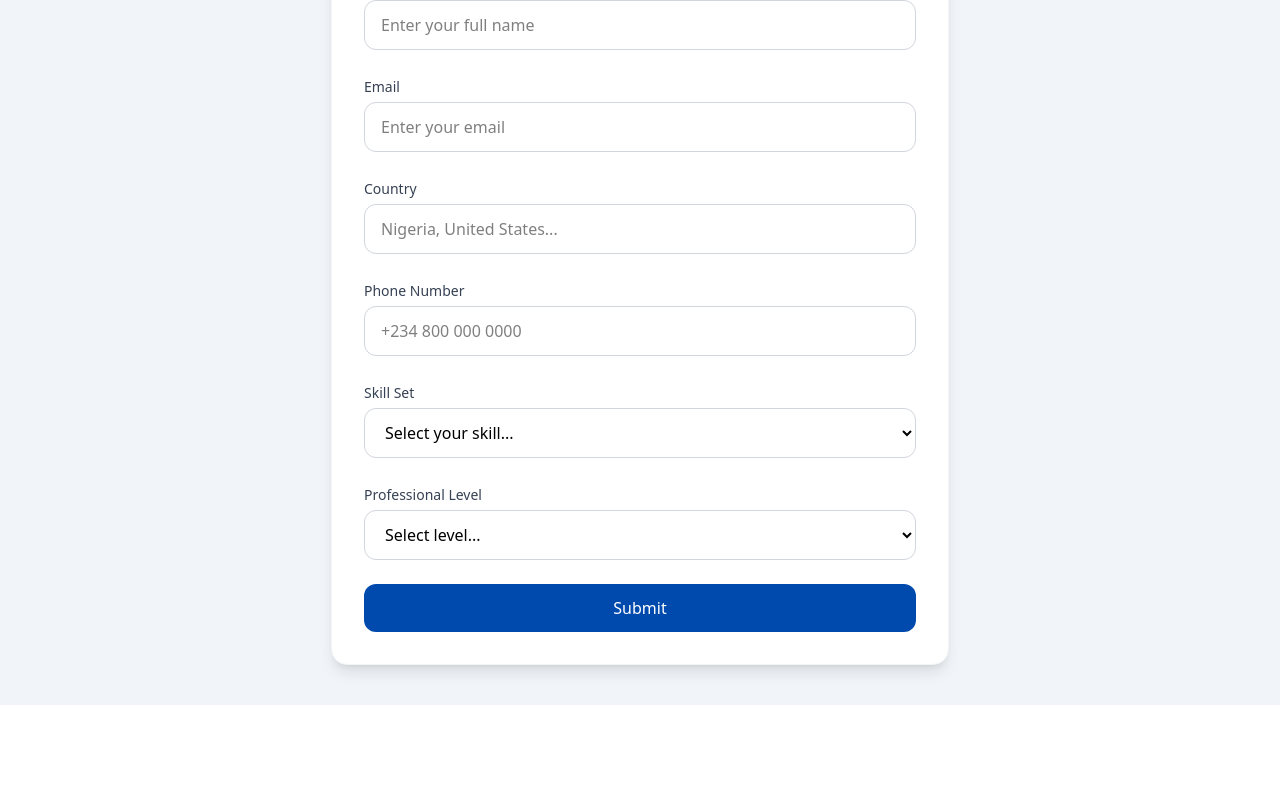
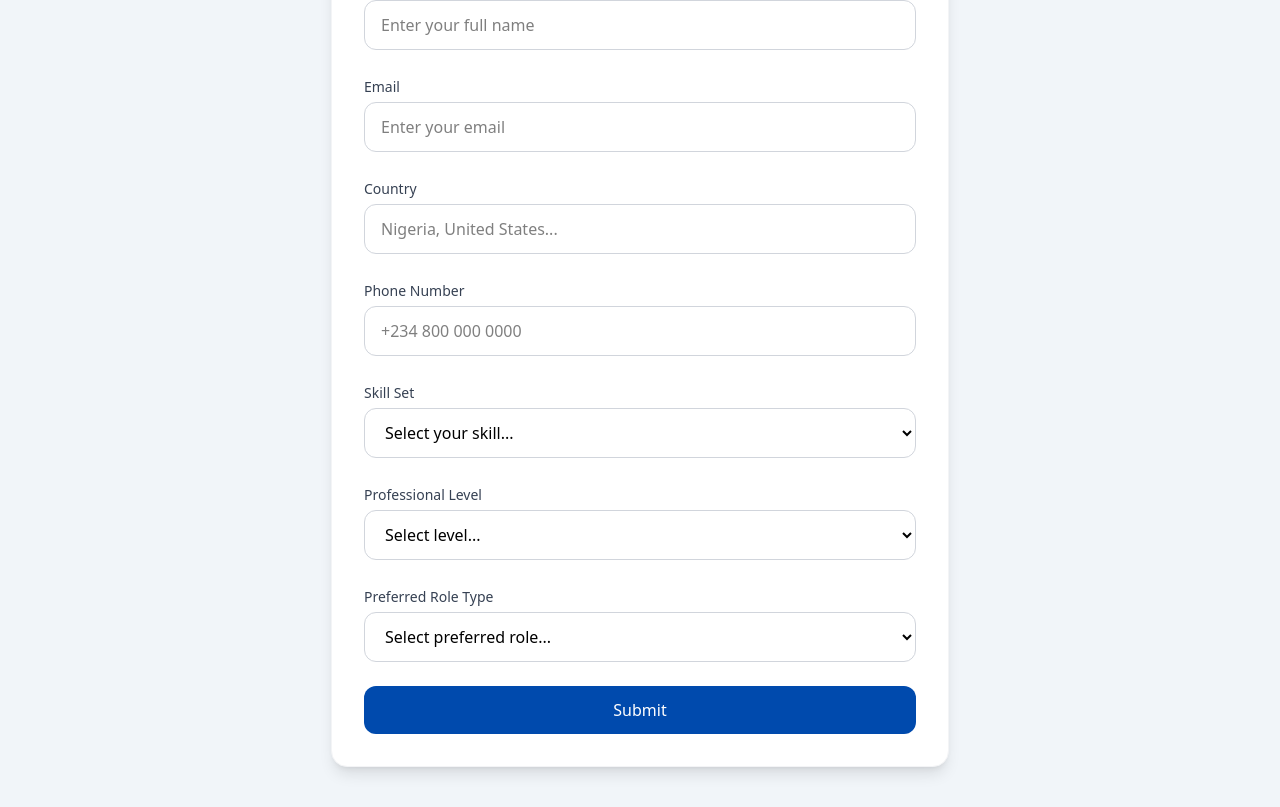
Before and after one commit to Oluwasamibond/kongila-waitlist, a React (Vite) app: page / in a window 1280 px wide. Shown: the part 562-1369 px from the top of the page. Before the commit the page ends 1267 px from the top, so only its background shows below. Built offline with nearby package versions, Linux system fonts and the light colour scheme.

Commit message:
role updated

```diff
--- a/src/components/Form.jsx
+++ b/src/components/Form.jsx
@@ -78,6 +78,7 @@ export default function Form() {
     phone: "",
     skillSet: "",
     professionalLevel: "",
+    preferredRole: "",
 
     // Employer fields
     companyName: "",
@@ -150,6 +151,7 @@ export default function Form() {
         phone: "",
         skillSet: "",
         professionalLevel: "",
+        preferredRole: "",
 
         companyName: "",
         industry: "",
@@ -308,6 +310,25 @@ export default function Form() {
                       {lvl}
                     </option>
                   ))}
+                </select>
+              </div>
+
+              {/* ✅ NEW Preferred Role */}
+              <div>
+                <label className="text-sm font-medium text-gray-700">
+                  Preferred Role Type
+                </label>
+                <select
+                  name="preferredRole"
+                  value={form.preferredRole}
+                  onChange={handleChange}
+                  className="w-full mt-1 border border-gray-300 rounded-xl px-4 py-3 bg-white"
+                >
+                  <option value="">Select preferred role...</option>
+                  <option value="Full Time">Full Time</option>
+                  <option value="Part-Time">Part-Time</option>
+                  <option value="Short Contract">Short Contract</option>
+                  <option value="Project Task">Project Task</option>
                 </select>
               </div>
             </>
```
